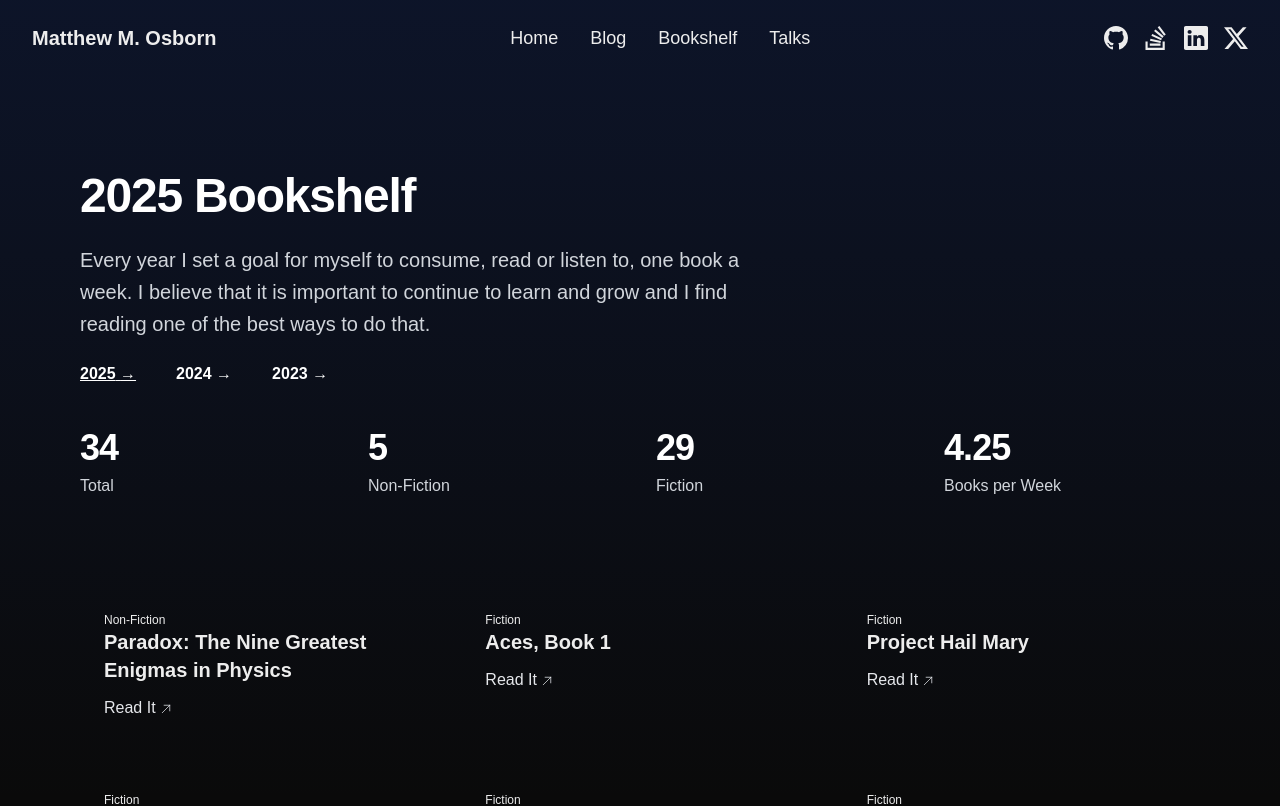
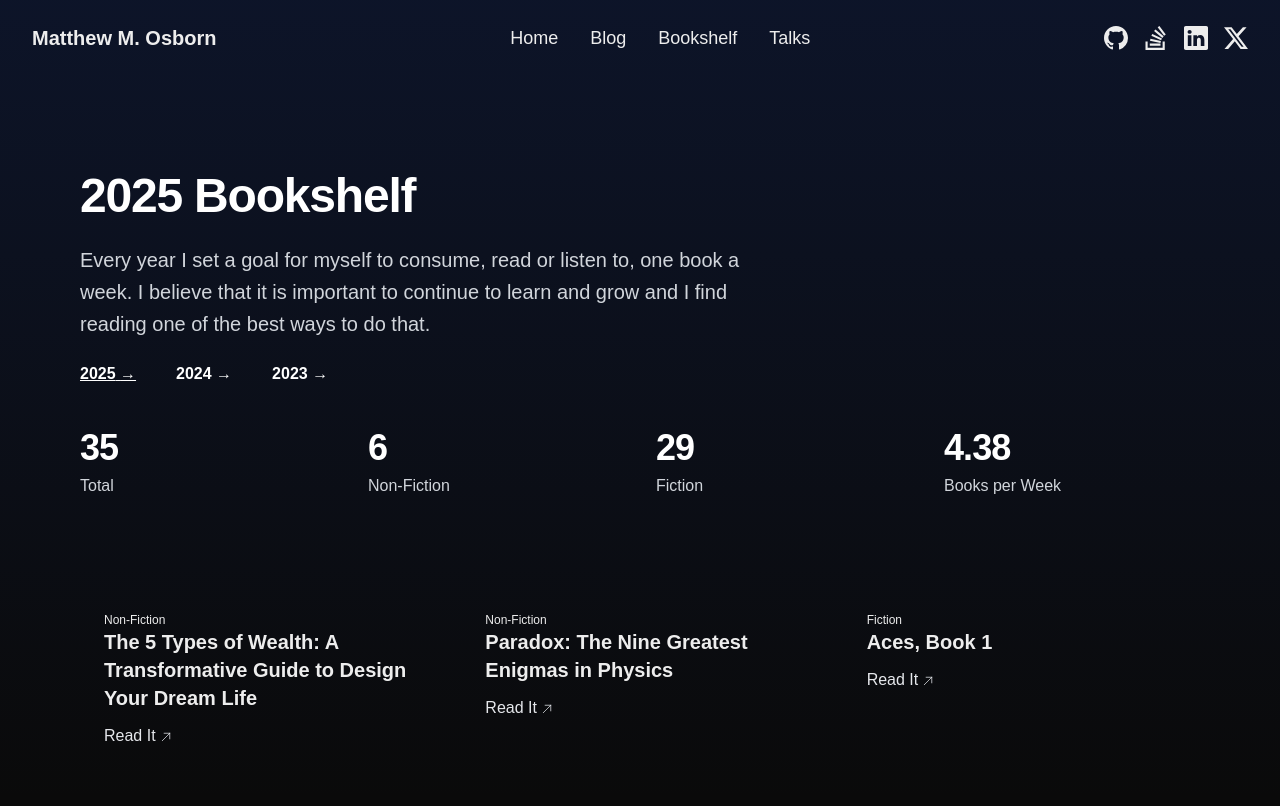
Before and after one commit to osbornm/osbornm.github.io, a Next.js app: page /bookshelf in a window 1280 px wide. Shown: the top 806 px of the page. Built offline with nearby package versions, Linux system fonts and the light colour scheme.

Commit message:
Add new book entry for 2025

```diff
--- a/src/data/books.ts
+++ b/src/data/books.ts
@@ -2,6 +2,12 @@ import { Book, Category } from "./types";
 
 export const books: Array<Book> = [
   /* 2025 */
+  {
+    title: "The 5 Types of Wealth: A Transformative Guide to Design Your Dream Life",
+    year: 2025,
+    category: Category.NonFiction,
+    href: "https://a.co/d/jfkuOc2",
+  },
   {
     title: "Paradox: The Nine Greatest Enigmas in Physics",
     year: 2025,
```
